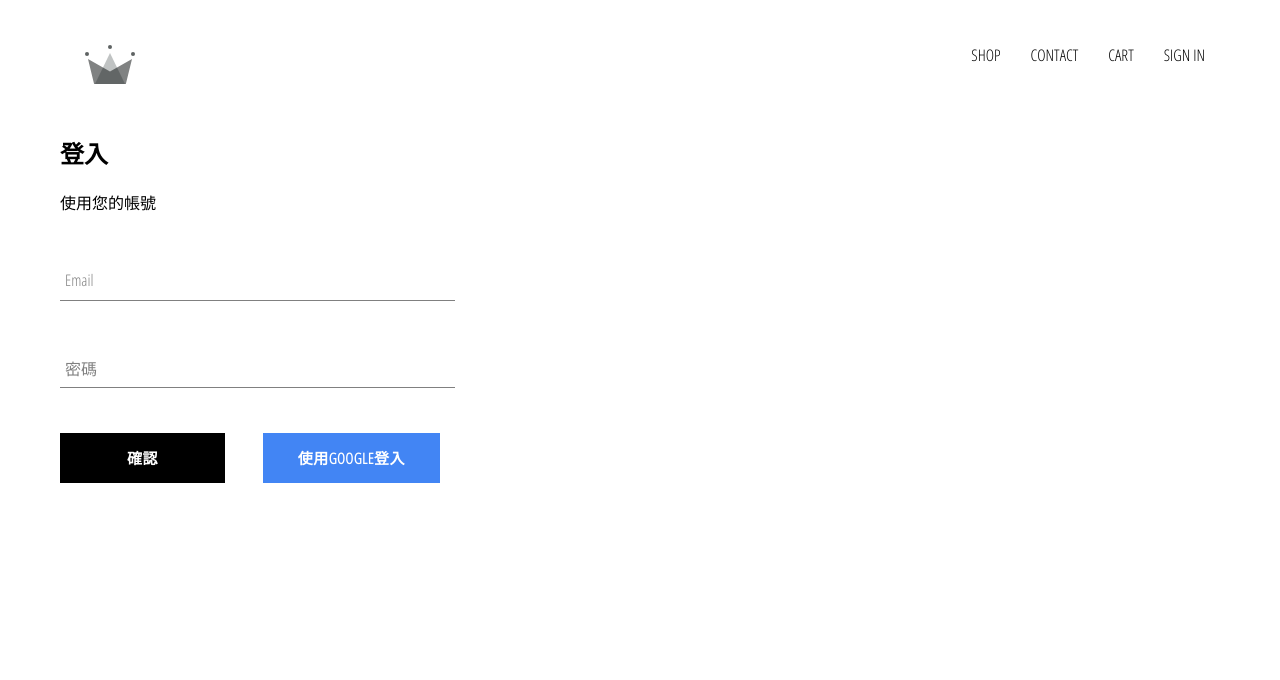
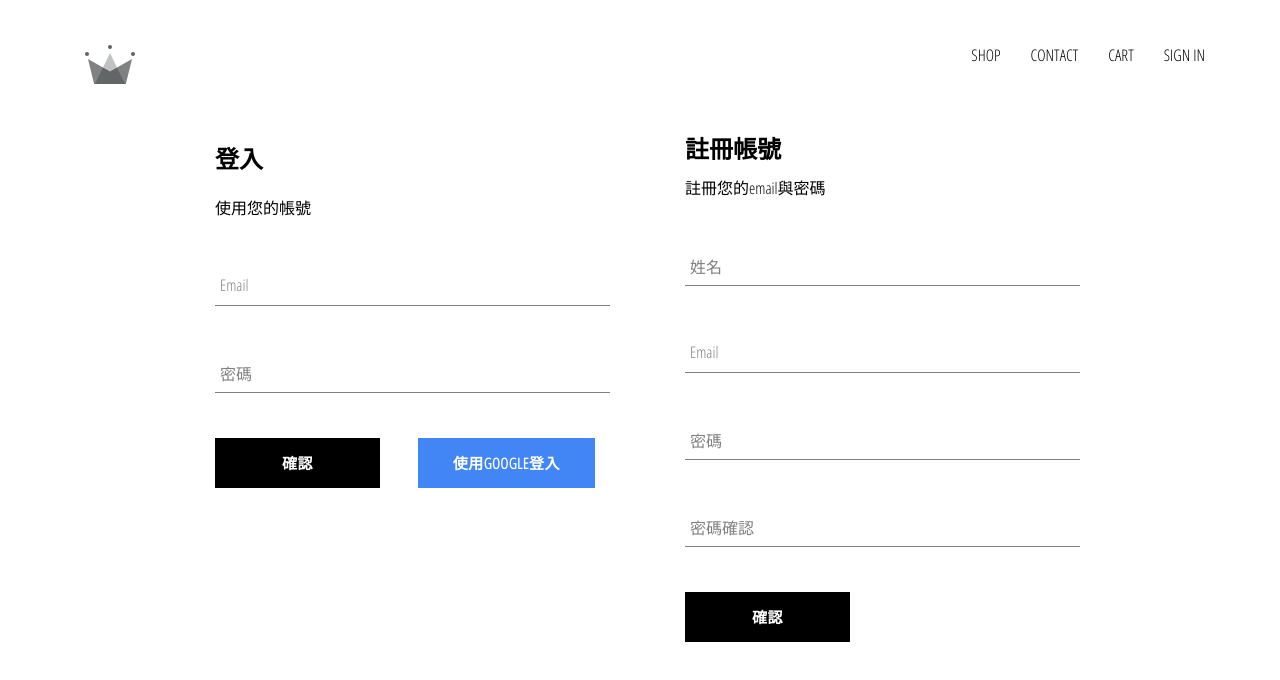
Before and after one commit to yohren00/e-commerce, a React (Create React App) app: page /signin in a window 1280 px wide. Shown: the top 680 px of the page. Built offline with nearby package versions, Linux system fonts and the light colour scheme; no server answers.

Commit message:
註冊、使用註冊帳號、google登入完成

```diff
--- a/package.json
+++ b/package.json
@@ -13,7 +13,8 @@
     "react": "^16.13.1",
     "react-dom": "^16.13.1",
     "react-router-dom": "^5.2.0",
-    "react-scripts": "3.4.1"
+    "react-scripts": "3.4.1",
+    "sweetalert2": "^9.14.4"
   },
   "scripts": {
     "start": "react-scripts start",
--- a/src/App.js
+++ b/src/App.js
@@ -35,15 +35,12 @@ function App() {
       }
       setUser({ ...user, currentUser: userAuth });
     });
-    // unsubscribeFromAuth = auth.onAuthStateChanged(userAuth => {
-    //   setUser(userAuth);
-    //   createUserProfileDocument(userAuth);
-    // })
   }
 
   let componentWillUnmount = () => {
     unsubscribeFromAuth();
   }
+  console.log(user.currentUser)
 
   return <>
     <div>
--- a/src/components/header/header.jsx
+++ b/src/components/header/header.jsx
@@ -5,7 +5,6 @@ import "./header.styles.scss";
 import { auth } from "../../firebase/firebase.utils.js";
 
 export default function Header({ currentUser }) {
-    console.log("currentUser", currentUser);
     return <>
         <div className="header">
             <Link className="logo-container" to="/">
--- a/src/components/input/input.jsx
+++ b/src/components/input/input.jsx
@@ -7,15 +7,15 @@ export default function Input({ handleChange, label, ...otherProps }) {
     return <>
         <div className="group">
             <input className="form-input" onChange={handleChange} {...otherProps} />
-            {/* {
+            {
                 label ?
                     (<labe
                         className={`${otherProps.value.length ? "shrink" : ""} form-input-label`}
                     >
                         {label}
                     </labe>) : null
-            } */}
-            <labe className={`${otherProps.value.length ? "shrink" : ""} form-input-label`}>{label}</labe>
+            }
+            {/* <labe className={`${otherProps.value.length ? "shrink" : ""} form-input-label`}>{label}</labe> */}
         </div>
     </>
 }
--- a/src/components/sign-in/sign-in.jsx
+++ b/src/components/sign-in/sign-in.jsx
@@ -1,10 +1,10 @@
 import React, { useState } from "react";
-import TextField from '@material-ui/core/TextField';
-import Button from '@material-ui/core/Button';
+// import TextField from '@material-ui/core/TextField';
+// import Button from '@material-ui/core/Button';
 import "./sign-in.style.scss";
 import Input from "../input/input.jsx";
 import CustomButton from "../custcom-button/custom-button.jsx";
-import { signInWithGoogle } from "../../firebase/firebase.utils.js";
+import { signInWithGoogle, auth } from "../../firebase/firebase.utils.js";
 
 
 export default function SignIN() {
@@ -13,22 +13,28 @@ export default function SignIN() {
         password: "",
     });
 
-    const handleSubmit = e => {
+    const handleSubmit = async e => {
         e.preventDefault();
+        try {
+            await auth.signInWithEmailAndPassword(accountPassword.email, accountPassword.password);
+            setAccountPassword({ email: "", password: "" })
+        } catch (error) {
+            console.log(error);
+        }
         setAccountPassword({ ...accountPassword, email: "", password: "", });
-    }
+    };
 
     const handleChange = e => {
         const { value, name } = e.target;
         setAccountPassword({ ...accountPassword, [name]: value });
-    }
+    };
 
 
     return <>
         <div className="sign-in">
             <h2>登入</h2>
             <span>使用您的帳號</span>
-            <from onSubmit={handleSubmit}>
+            <form onSubmit={handleSubmit}>
                 <Input
                     name="email"
                     type="email"
@@ -72,7 +78,7 @@ export default function SignIN() {
                     <Button className="button1" variant="contained" color="primary">登入</Button>
                     <Button className="button2" variant="contained" color="primary">google登入</Button>
                 </div> */}
-            </from>
+            </form>
         </div>
     </>
 }
--- a/src/components/sign-up/sign-up.js
+++ b/src/components/sign-up/sign-up.jsx
@@ -1,7 +1,7 @@
-import React, { useState } from "react";
+import React, { useState, useEffect } from "react";
 import Input from "../input/input.jsx";
 import CustomButton from "../custcom-button/custom-button.jsx";
-import { auth, createUsersProfileDocument } from "../../firebase/firebase.utils.js";
+import { auth, createUserProfileDocument } from "../../firebase/firebase.utils.js";
 import "./sign-up.styles.scss";
 import Swal from "sweetalert2";
 
@@ -13,7 +13,9 @@ export default function SignUp() {
         confirmPassword: ""
     });
 
+
     const handleSubmit = async e => {
+        const { displayName } = loginData;
         e.preventDefault();
         if (loginData.password !== loginData.confirmPassword) {
             Swal.fire({
@@ -25,18 +27,20 @@ export default function SignUp() {
         }
         try {
             const { user } = await auth.createUserWithEmailAndPassword(loginData.email, loginData.password);
-            await createUsersProfileDocument(user, loginData.displayName);
+            console.log(user)
+            await createUserProfileDocument(user, { displayName });
+
             setLoginData({
                 displayName: "",
                 email: "",
                 password: "",
                 confirmPassword: ""
-            })
+            });
 
         } catch (error) {
             console.error(error);
         }
-    };
+    }
 
     const handleChange = e => {
         const { value, name } = e.target;
@@ -47,7 +51,7 @@ export default function SignUp() {
         <div className="sign-up">
             <h2 className="title">註冊帳號</h2>
             <span>註冊您的email與密碼</span>
-            <from className="sign-up-form" onSubmit={handleSubmit}>
+            <form className="sign-up-form" onSubmit={handleSubmit}>
                 <Input
                     type="text"
                     name="displayName"
@@ -62,7 +66,7 @@ export default function SignUp() {
                     required
                     value={loginData.email}
                     handleChange={handleChange}
-                    label="email"
+                    label="Email"
                 />
                 <Input
                     type="password"
@@ -80,8 +84,8 @@ export default function SignUp() {
                     handleChange={handleChange}
                     label="密碼確認"
                 />
-                <CustomButton type="submit" >註冊</CustomButton>
-            </from>
+                <CustomButton type="submit" >確認</CustomButton>
+            </form>
         </div>
 
     </>
--- a/src/firebase/firebase.utils.js
+++ b/src/firebase/firebase.utils.js
@@ -14,8 +14,7 @@ const config = {
 };
 
 
-export const createUserProfileDocument = async (userAuth, ...additionalData) => {
-
+export const createUserProfileDocument = async (userAuth, additionalData) => {
     if (!userAuth) return;
     const userRef = firestore.doc(`users/${userAuth.uid}`);
     const snapShot = await userRef.get();
--- /dev/null
+++ b/src/pages/sign-in-page/sign-in-and-sign-up.styles.scss
@@ -0,0 +1,6 @@
+.sign-in-and-sign-up {
+    width: 850px;
+    display: flex;
+    justify-content: space-between;
+    margin: 30px auto;
+}
--- a/src/pages/sign-in-page/sign-in-page.jsx
+++ b/src/pages/sign-in-page/sign-in-page.jsx
@@ -1,9 +1,14 @@
 import React from "react";
 import SignIn from "../../components/sign-in/sign-in.jsx";
+import SignUp from "../../components/sign-up/sign-up.jsx";
+import "./sign-in-and-sign-up.styles.scss";
 
 export default function SignInPage() {
 
     return <>
-        <SignIn />
+        <div className="sign-in-and-sign-up">
+            <SignIn />
+            <SignUp />
+        </div>
     </>
 }
```
Also changed, not shown: 1 other file (tests, documents, lock files or other folders).
